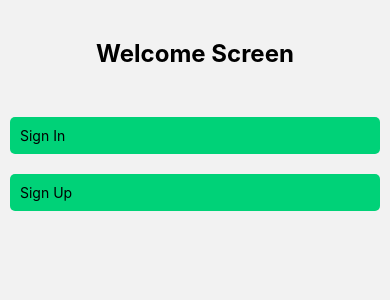
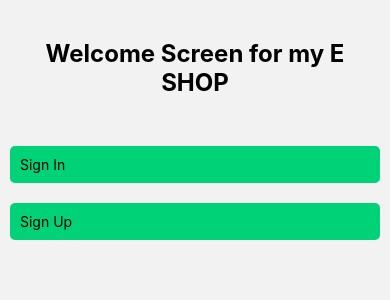
Before and after one commit to alirazahub/e-shop-native, a React Native app: screen /Welcome in a window 390 px wide. Shown: the top 300 px of the page. Built offline with nearby package versions, Linux system fonts and the light colour scheme.

Commit message:
add style to Welcome

```diff
--- a/screens/welcome/Welcome.js
+++ b/screens/welcome/Welcome.js
@@ -4,7 +4,7 @@ import { TouchableOpacity, View,Text,StyleSheet } from 'react-native'
 const Welcome = ({navigation}) => {
     return (
         <View>
-            <Text style={styles.text}>Welcome Screen</Text>
+            <Text style={styles.text}>Welcome Screen for my E SHOP</Text>
             <TouchableOpacity  style={styles.button} onPress={() => navigation.navigate("Sign In")}>
                 <Text>Sign In</Text>
             </TouchableOpacity>
```
